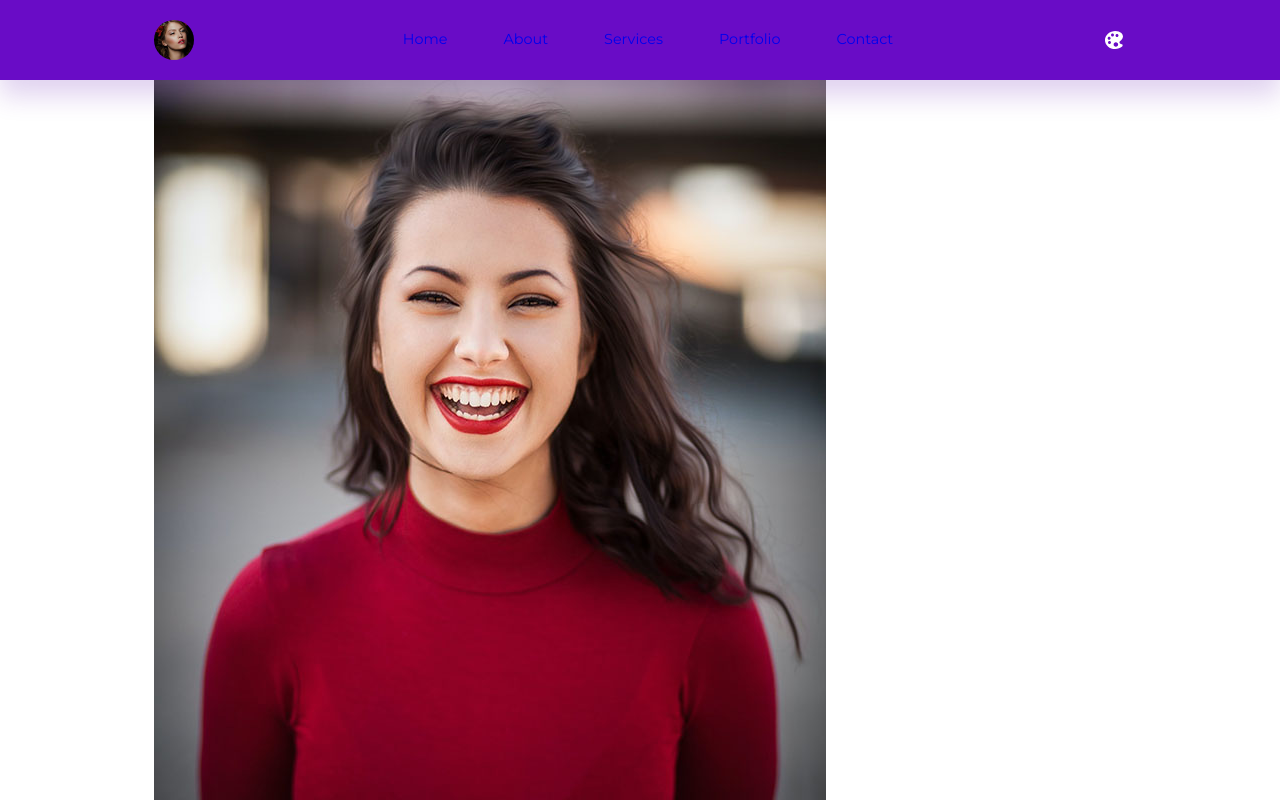
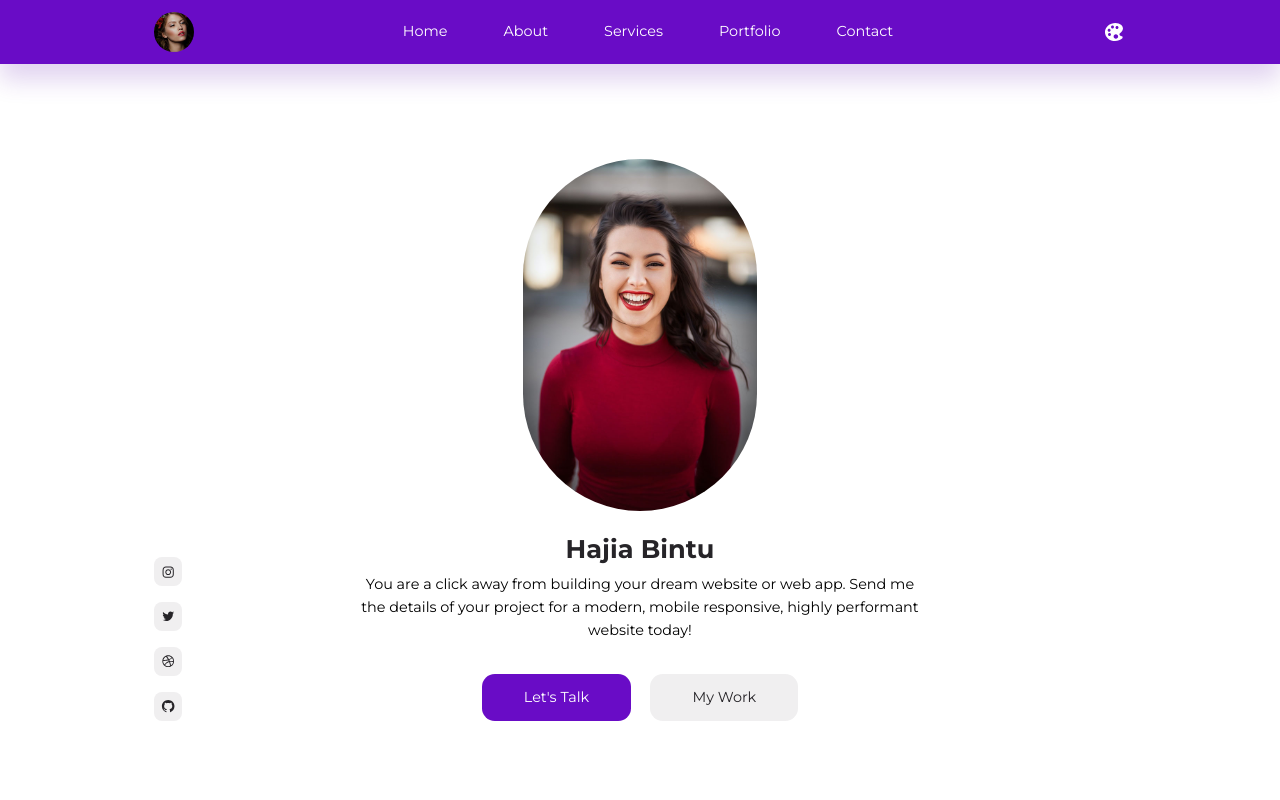
Before and after one commit to rasyedrenaldi/portfolioMe, a React (Create React App) app: page / in a window 1280 px wide. Shown: the top 800 px of the page. Built offline with nearby package versions, Linux system fonts and the light colour scheme.

Commit message:
update header css

```diff
--- a/src/index.css
+++ b/src/index.css
@@ -73,7 +73,7 @@
 
 /* GENERAL SECTION STYLES */
 a {
-  /* color: var(--color-white); */
+  color: var(--color-white);
   transition: var(--transition);
 }
 
--- a/src/sections/header/data.js
+++ b/src/sections/header/data.js
@@ -6,6 +6,7 @@
 const data = [
     {id: 1, link: 'https://instagram.com', icon: <AiOutlineInstagram/>},
     {id: 2, link: 'https://twitter.com', icon: <AiOutlineTwitter/>},
+    //! link akun dribble nanti diganti akun linkedin
     {id: 3, link: 'https://dribbble.com', icon: <AiOutlineDribbble/>},
     {id: 4, link: 'https://github.com', icon: <AiFillGithub/>}
 ]
--- a/src/sections/header/header.css
+++ b/src/sections/header/header.css
@@ -0,0 +1,91 @@
+header {
+  margin-top: 5rem;
+  height: calc(100vh - 5rem);
+  display: grid;
+  place-items: center;
+  background: var(--color-white);
+  transition: var(--transition);
+}
+
+.header__container {
+  display: flex;
+  flex-direction: column;
+  align-items: center;
+  position: relative;
+}
+
+.header__profile {
+  /* width: 16rem; */
+  height: 22rem;
+  display: flex;
+  border-radius: 10rem 10rem;
+  overflow: hidden;
+  margin-bottom: 1.5rem;
+}
+
+.header__container p {
+  width: 35rem;
+  text-align: center;
+  margin: 0.6rem 0 2rem;
+}
+
+.header__cta {
+  display: flex;
+  align-items: center;
+  gap: 1.2rem;
+}
+
+.header__socials {
+  position: absolute;
+  left: 0;
+  bottom: 0;
+  display: flex;
+  flex-direction: column;
+  gap: 1rem;
+}
+
+.header__socials a {
+  width: 1.8rem;
+  aspect-ratio: 1/1;
+  background: var(--color-light);
+  color: var(--color-black);
+  display: grid;
+  place-items: center;
+  border-radius: var(--border-radius-3);
+}
+
+.header__socials a:hover {
+  background: var(--color-primary);
+  color: var(--color-white);
+  transform: translateY(-0.3rem);
+}
+
+/* MEDIA QUERIES (tablets) */
+@media screen and (max-width: 1024px) {
+  header {
+    margin-top: 0;
+    height: 100vh;
+  }
+}
+
+/* MEDIA QUERIES (tablets) */
+@media screen and (max-width: 600px) {
+  .header__profile {
+    width: 14rem;
+    height: 17rem;
+    max-width: 60%;
+    max-height: 35vh;
+  }
+
+  .header__container p {
+    width: 100%;
+  }
+
+  .header__cta {
+    gap: 1rem;
+  }
+
+  .header__socials {
+    display: none;
+  }
+}
--- a/src/sections/navbar/navbar.css
+++ b/src/sections/navbar/navbar.css
@@ -1,6 +1,6 @@
 nav {
   width: 100vw;
-  height: 5rem;
+  height: 4rem;
   display: grid;
   place-items: center;
   background: var(--color-primary);
@@ -28,7 +28,7 @@
   overflow: hidden;
 }
 
-.nav__menu {
+.nav__menu{
   display: flex;
   gap: 3.5rem;
   /* Untuk kasus ku jika tidak menggunakan list-style-type: none;
```
